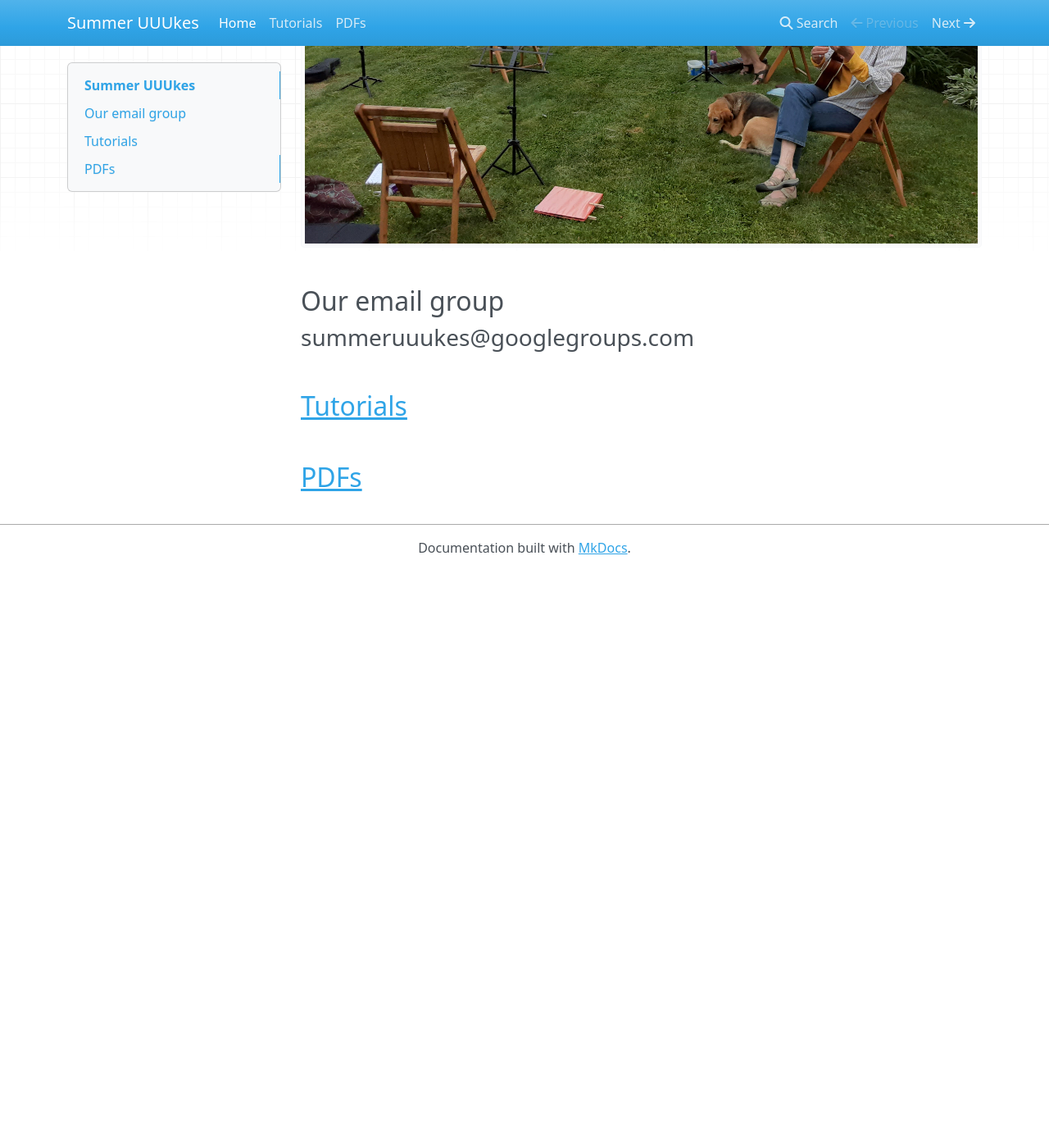
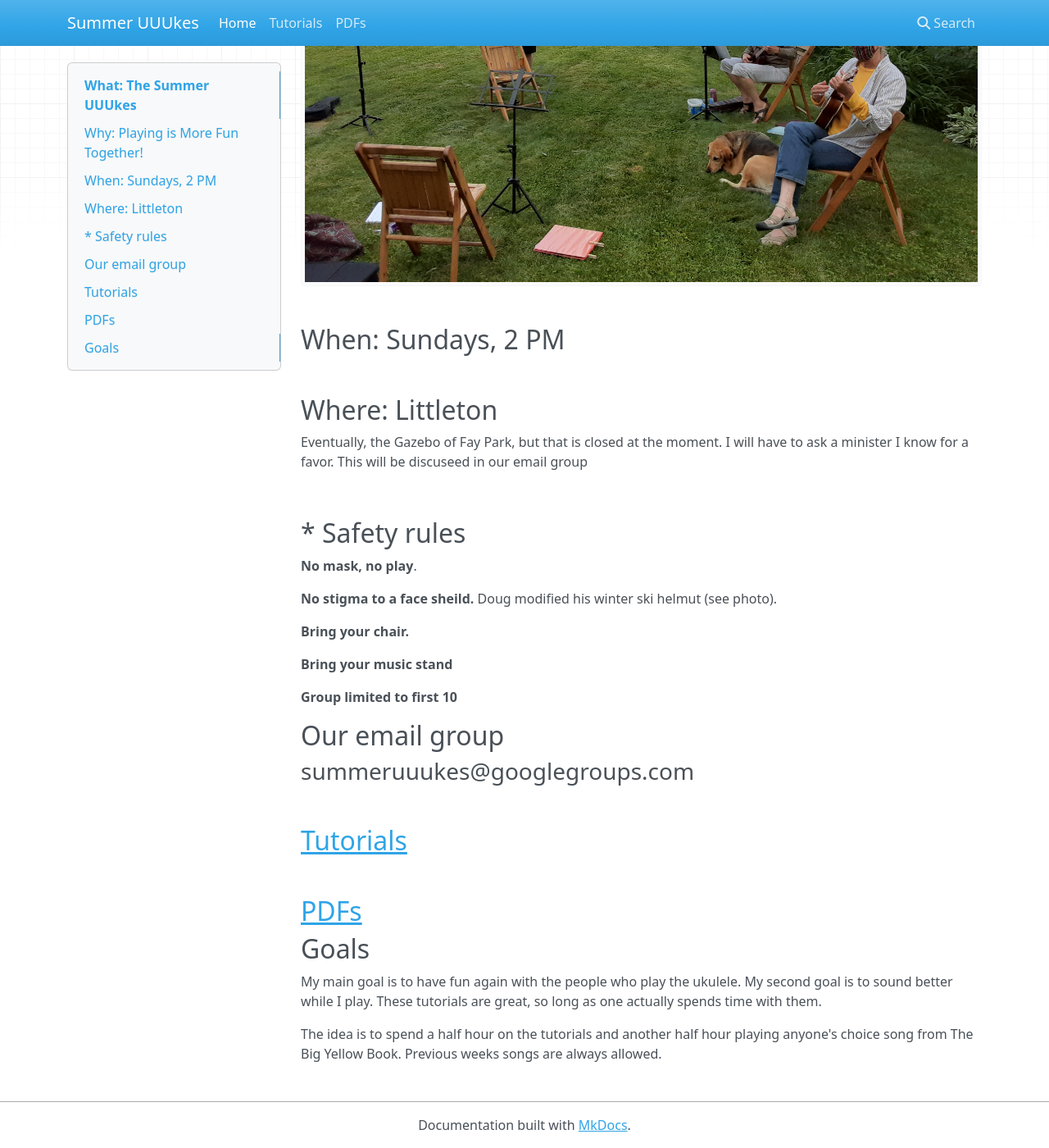
Before and after one commit to dougsweetser/uuukes, an MkDocs documentation site: the page built from docs/index.md, in a window 1280 px wide and 1400 px high, scrolled down 518 px. Shown: the whole window at 82% size. Built offline with MkDocs 1.6.1, drawn with Linux system fonts in a browser that asks for light colours; nearby versions of some CDN libraries; before the commit the page ends 1214 px from its top, so only the background shows below that; some of the changed text lies outside the part shown.

Commit message:
Flattened.

```diff
--- a/docs/index.md
+++ b/docs/index.md
@@ -1,13 +1,48 @@
-# Summer UUUkes
+# What: The Summer UUUkes
 
-Playing Better Together!
+## Why: Playing is More Fun Together!
+
+Safety rules apply.\*
 
 ![](images/uuukes.jpg)
+
+## When: Sundays, 2 PM
+<br>
+## Where: Littleton
+
+Eventually, the Gazebo of Fay Park, but that is closed at the moment. I will
+have to ask a minister I know for a favor. This will be discuseed in our
+email group
+
+<br>
+
+## \* Safety rules
+
+**No mask, no play**.
+
+**No stigma to a face sheild.** Doug modified his winter ski helmut (see photo).
+
+**Bring your chair.**
+
+**Bring your music stand**
+
+**Group limited to first 10**
 
 ## Our email group
 
 ### summeruuukes@googlegroups.com
 <br>
-## [Tutorials](tutorials/tutorials.md)
+## [Tutorials](tutorials.md)
 <br>
-## [PDFs](pdfs/pdfs.md)
+## [PDFs](pdfs.md)
+
+
+## Goals
+
+My main goal is to have fun again with the people who play the ukulele. My
+second goal is to sound better while I play. These tutorials are great, so long
+as one actually spends time with them.
+
+The idea is to spend a half hour on the tutorials and another half hour playing
+anyone's choice song from The Big Yellow Book. Previous weeks songs are always
+allowed.
--- a/mkdocs.yml
+++ b/mkdocs.yml
@@ -2,5 +2,5 @@ site_name: Summer UUUkes
 
 nav:
     - Home: index.md
-    - Tutorials: tutorials/tutorials.md
-    - PDFs: pdfs/pdfs.md
+    - Tutorials: tutorials.md
+    - PDFs: pdfs.md
```
Also changed, not shown: docs/pdfs/pdfs.md (deleted, +0 -3 lines), docs/tutorials/tutorials.md (deleted, +0 -24 lines).
